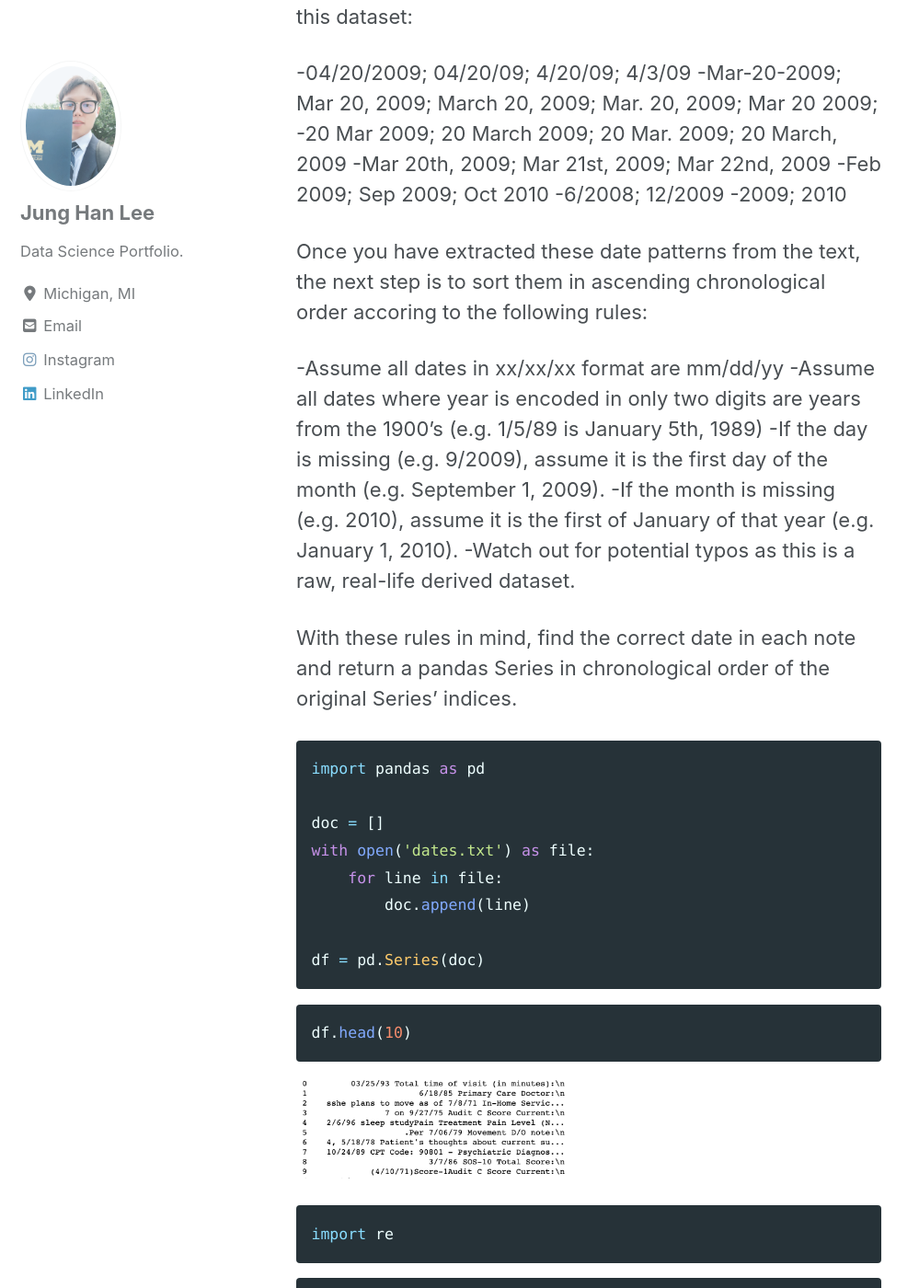
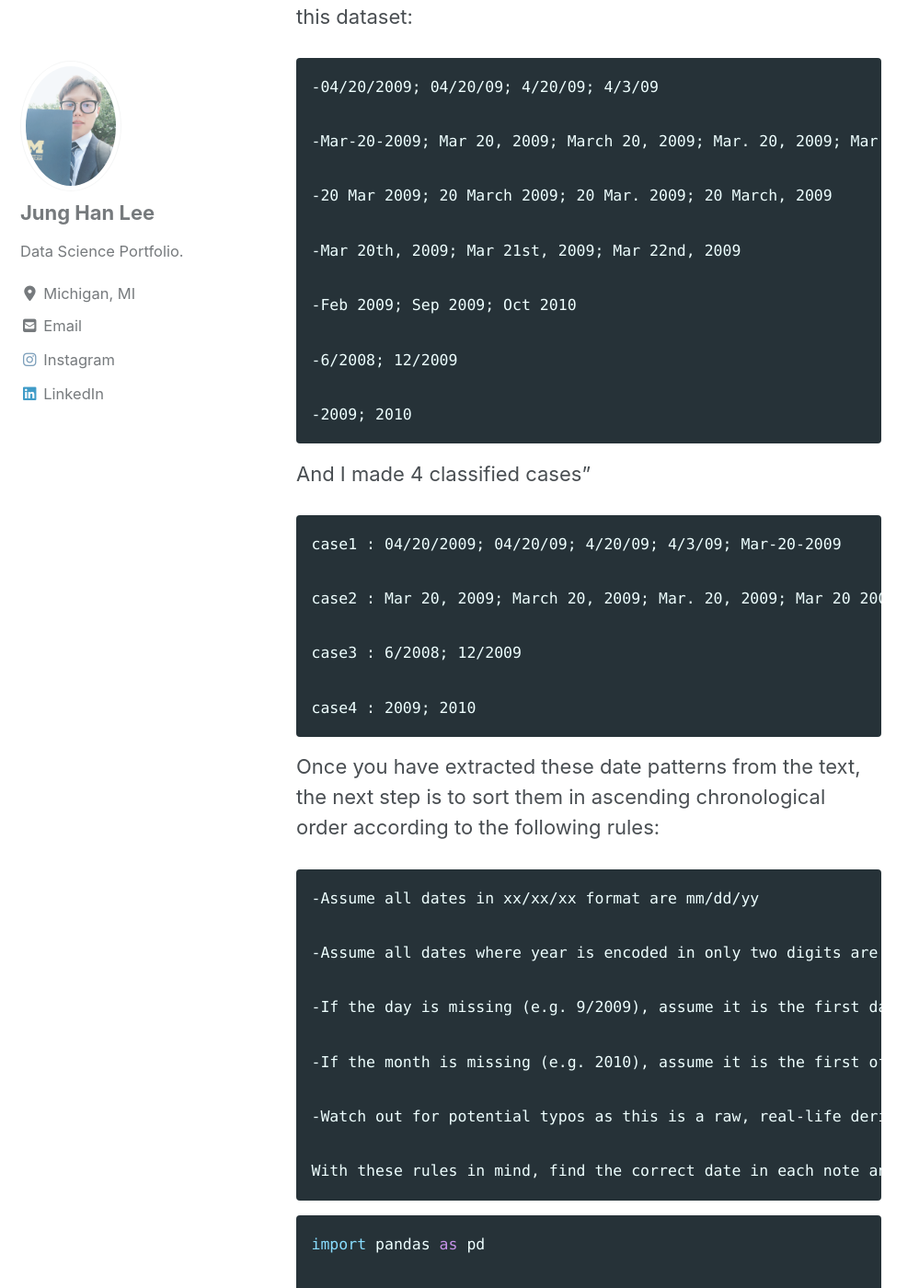
Before and after one commit to jung-han-lee/jung-han-lee.github.io, a Jekyll site: the page built from _posts/2020-04-17-textmining1.md, in a window 1280 px wide and 1400 px high, scrolled down 580 px. Shown: the whole window at 92% size, without its empty margins (0-999 px from the left). Built offline with Jekyll 4.4.1, drawn with Linux system fonts in a browser that asks for light colours; cached includes are drawn as plain includes; nearby versions of some CDN libraries; some of the changed text lies outside the part shown.

Commit message:
new github

````diff
--- a/_posts/2020-04-17-textmining1.md
+++ b/_posts/2020-04-17-textmining1.md
@@ -15,23 +15,49 @@ The goal of this assignment is to correctly identify all of the different date v
 
 Here is a list of some of the variants you might encounter in this dataset:
 
+```
 -04/20/2009; 04/20/09; 4/20/09; 4/3/09
+
 -Mar-20-2009; Mar 20, 2009; March 20, 2009; Mar. 20, 2009; Mar 20 2009;
+
 -20 Mar 2009; 20 March 2009; 20 Mar. 2009; 20 March, 2009
+
 -Mar 20th, 2009; Mar 21st, 2009; Mar 22nd, 2009
+
 -Feb 2009; Sep 2009; Oct 2010
+
 -6/2008; 12/2009
+
 -2009; 2010
+```
 
-Once you have extracted these date patterns from the text, the next step is to sort them in ascending chronological order accoring to the following rules:
+And I made 4 classified cases"
 
+```
+case1 : 04/20/2009; 04/20/09; 4/20/09; 4/3/09; Mar-20-2009
+
+case2 : Mar 20, 2009; March 20, 2009; Mar. 20, 2009; Mar 20 2009; 20 Mar 2009; 20 March 2009; 20 Mar. 2009; 20 March, 2009; Mar 20th, 2009; Mar 21st, 2009; Mar 22nd, 2009; Feb 2009; Sep 2009; Oct 2010
+
+case3 : 6/2008; 12/2009
+
+case4 : 2009; 2010
+```
+
+Once you have extracted these date patterns from the text, the next step is to sort them in ascending chronological order according to the following rules:
+
+```
 -Assume all dates in xx/xx/xx format are mm/dd/yy
+
 -Assume all dates where year is encoded in only two digits are years from the 1900's (e.g. 1/5/89 is January 5th, 1989)
+
 -If the day is missing (e.g. 9/2009), assume it is the first day of the month (e.g. September 1, 2009).
+
 -If the month is missing (e.g. 2010), assume it is the first of January of that year (e.g. January 1, 2010).
+
 -Watch out for potential typos as this is a raw, real-life derived dataset.
 
 With these rules in mind, find the correct date in each note and return a pandas Series in chronological order of the original Series' indices.
+```
 
 
 ```python
@@ -59,32 +85,32 @@ import re
 df.str.findall(r'\d{1,2}[-/]\d{1,2}[-/]\d{2,4}').head()
 ```
 
-<img src="{{ site.url }}{{ site.baseurl }}/images/tm/s2" alt="">
+<img src="{{ site.url }}{{ site.baseurl }}/images/tm/s2.png" alt="">
 
 ```python
 df.str.findall(r'(?:\d{1,2} )?(?:Jan|Feb|Mar|Apr|May|Jun|Jul|Aug|Sep|Oct|Nov|Dec)[a-z]*.? (?:\d{1,2}[a-z]*, |\d{1,2}[a-z]* )?\d{4}')[300:305]
 ```
 
-<img src="{{ site.url }}{{ site.baseurl }}/images/tm/s3" alt="">
+<img src="{{ site.url }}{{ site.baseurl }}/images/tm/s3.png" alt="">
 
 ```python
 df.str.findall(r'\d{1,2}[-/][1|2]\d{3}')[400:405]
 ```
 
-<img src="{{ site.url }}{{ site.baseurl }}/images/tm/s4" alt="">
+<img src="{{ site.url }}{{ site.baseurl }}/images/tm/s4.png" alt="">
 
 ```python
 df.str.findall(r'[1|2]\d{3}')[495:500]
 ```
 
-<img src="{{ site.url }}{{ site.baseurl }}/images/tm/s6" alt="">
+<img src="{{ site.url }}{{ site.baseurl }}/images/tm/s6.png" alt="">
 
 
 ```python
 df.str.findall(r'[1|2]\d{3}')[400:405]
 ```
 
-<img src="{{ site.url }}{{ site.baseurl }}/images/tm/s5" alt="">
+<img src="{{ site.url }}{{ site.baseurl }}/images/tm/s5.png" alt="">
 
 However we can find that in some texts, the results from regex3 and regex4 are same.
 
````
